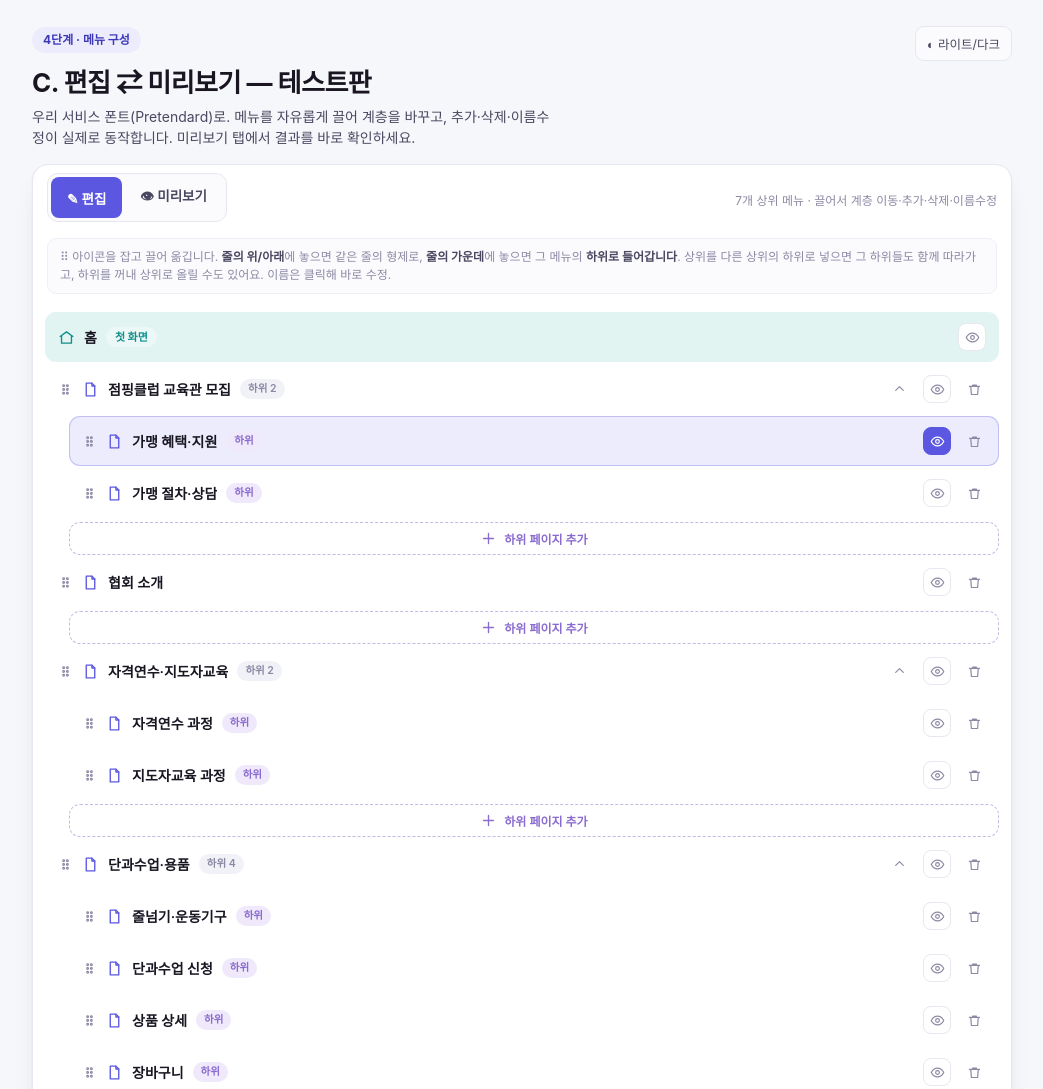
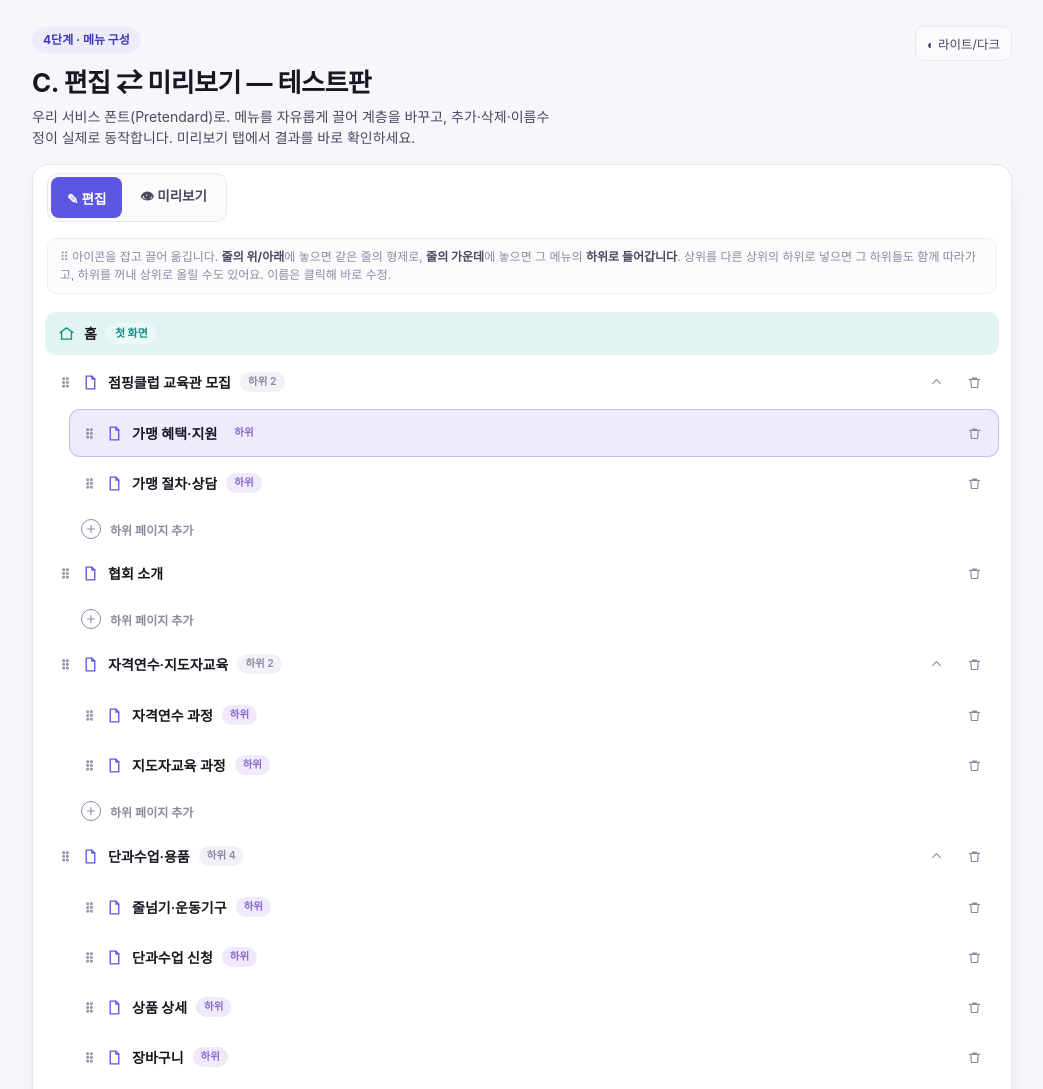
Before and after one commit to nophelon/sitemap-editor, a plain HTML site: page index.html in a window 1280 px wide. Shown: the top 1089 px of the page, without its empty margins (118-1161 px from the left). Drawn offline with Linux system fonts and the light colour scheme; a web font is replaced by a local one.

Commit message:
UX 다듬기: 추가버튼 원형+ 아이콘·점선/호버배경 제거·회색→브랜드, 행별 미리보기(👁) 제거, 탭 안내문 삭제
Co-Authored-By: Claude Opus 4.8 (1M context) <noreply@anthropic.com>

```diff
--- a/index.html
+++ b/index.html
@@ -96,6 +96,13 @@ svg.i{width:17px;height:17px;stroke:currentColor;stroke-width:1.9;fill:none;stro
 .pvframe{margin:6px;border:1px solid var(--line);border-radius:13px;overflow:hidden}
 .tiphint{margin:2px 8px 10px;font-size:12px;color:var(--muted);line-height:1.5;background:var(--panel-2);border:1px solid var(--line-2);border-radius:9px;padding:9px 12px}
 .tiphint b{color:var(--ink-2)}
+/* 추가 버튼: 점선 테두리·호버배경 제거, 평소 회색→호버 브랜드색, + 는 원형 실선 안 */
+.addrow{border:none !important;background:none !important;color:var(--muted);justify-content:flex-start;gap:9px;padding:8px 12px;font-weight:600}
+.addrow:hover{background:none !important;color:var(--accent)}
+.addrow.addsub{color:var(--muted)}
+.addrow.addsub:hover{background:none !important;color:var(--child)}
+.addrow .addcirc{width:20px;height:20px;border-radius:50%;border:1.5px solid currentColor;display:grid;place-items:center;flex:0 0 auto}
+.addrow .addcirc svg.i{width:12px;height:12px;stroke-width:2.2}
 </style>
 </head>
 <body>
@@ -105,7 +112,7 @@ svg.i{width:17px;height:17px;stroke:currentColor;stroke-width:1.9;fill:none;stro
     <button class="themebtn" id="themebtn">◐ 라이트/다크</button>
   </div>
   <div class="card">
-    <div class="segbar"><div class="seg"><button id="tabEdit" class="on">✎ 편집</button><button id="tabPrev">👁 미리보기</button></div><span class="note" id="segnote"></span></div>
+    <div class="segbar"><div class="seg"><button id="tabEdit" class="on">✎ 편집</button><button id="tabPrev">👁 미리보기</button></div></div>
     <div class="pane pane-edit on" id="paneEdit"><div class="tiphint">⠿ 아이콘을 잡고 끌어 옮깁니다. <b>줄의 위/아래</b>에 놓으면 같은 줄의 형제로, <b>줄의 가운데</b>에 놓으면 그 메뉴의 <b>하위로 들어갑니다</b>. 상위를 다른 상위의 하위로 넣으면 그 하위들도 함께 따라가고, 하위를 꺼내 상위로 올릴 수도 있어요. 이름은 클릭해 바로 수정.</div><div class="tree" id="tree"></div></div>
     <div class="pane" id="panePrev"><div class="pvframe" id="pv"></div></div>
   </div>
@@ -221,19 +228,18 @@ function renderTree(mount, st, rerender){
       +`${hasK?`<span class="pill-cnt">하위 ${node.children.length}</span>`:''}`
       +`<span class="spacer"></span>`
       +`${hasK?`<button class="cv${open?' op':''}" title="하위 펼치기">${I.down}</button>`:''}`
-      +`${eye(node.id)}`
       +`${home?'':`<button class="ibtn danger sm2" title="삭제">${I.trash}</button>`}`;
     mount.appendChild(row);
     bindRow(row,node,depth);
     if(hasK&&open){
       node.children.forEach(c=>renderNode(c,depth+1));
-      const addK=el('button','addrow addsub',`${I.plus} 하위 페이지 추가`);addK.style.marginLeft=((depth+1)*24)+'px';addK.style.width=`calc(100% - ${(depth+1)*24}px)`;addK.onclick=()=>addChild(node.id,st,rerender);mount.appendChild(addK);
+      const addK=el('button','addrow addsub',`<span class="addcirc">${I.plus}</span> 하위 페이지 추가`);addK.style.marginLeft=((depth+1)*24)+'px';addK.style.width=`calc(100% - ${(depth+1)*24}px)`;addK.onclick=()=>addChild(node.id,st,rerender);mount.appendChild(addK);
     }else if(!home&&open&&!hasK){
-      const addK=el('button','addrow addsub',`${I.plus} 하위 페이지 추가`);addK.style.marginLeft=((depth+1)*24)+'px';addK.style.width=`calc(100% - ${(depth+1)*24}px)`;addK.onclick=()=>addChild(node.id,st,rerender);mount.appendChild(addK);
+      const addK=el('button','addrow addsub',`<span class="addcirc">${I.plus}</span> 하위 페이지 추가`);addK.style.marginLeft=((depth+1)*24)+'px';addK.style.width=`calc(100% - ${(depth+1)*24}px)`;addK.onclick=()=>addChild(node.id,st,rerender);mount.appendChild(addK);
     }
   };
   TREE.forEach(n=>renderNode(n,0));
-  const addT=el('button','addrow',`${I.plus} 상위 페이지 추가`);addT.onclick=()=>addTop(st,rerender);mount.appendChild(addT);
+  const addT=el('button','addrow',`<span class="addcirc">${I.plus}</span> 상위 페이지 추가`);addT.onclick=()=>addTop(st,rerender);mount.appendChild(addT);
 }
 
 /* 미리보기 — 상단 메뉴바(하위는 드롭다운, 더 깊으면 들여써서 표시). nav 클릭=선택. */
@@ -257,13 +263,12 @@ function foot(){return `<div class="footbar"><button class="act-ghost">${I.left}
 const st={sel:'fr-benefit',open:{},mode:'edit',onEye:()=>{st.mode='preview';}};tops().forEach(p=>st.open[p.id]=true);
 const tree=document.getElementById('tree'),pv=document.getElementById('pv');
 const paneEdit=document.getElementById('paneEdit'),panePrev=document.getElementById('panePrev');
-const tabEdit=document.getElementById('tabEdit'),tabPrev=document.getElementById('tabPrev'),segnote=document.getElementById('segnote');
+const tabEdit=document.getElementById('tabEdit'),tabPrev=document.getElementById('tabPrev');
 function render(focusId){
   renderTree(tree,st,render);
   if(st.mode==='preview')renderPreview(pv,st,render);
   paneEdit.classList.toggle('on',st.mode==='edit');panePrev.classList.toggle('on',st.mode==='preview');
   tabEdit.classList.toggle('on',st.mode==='edit');tabPrev.classList.toggle('on',st.mode==='preview');
-  segnote.textContent=st.mode==='edit'?tops().length+'개 상위 메뉴 · 끌어서 계층 이동·추가·삭제·이름수정':'지금 보는 페이지: '+find(st.sel).p.title;
   if(focusId&&st.mode==='edit'){const n=tree.querySelector('[data-id="'+focusId+'"] .tn');if(n){n.focus();selectText(n);}}
 }
 tabEdit.onclick=()=>{st.mode='edit';render();};tabPrev.onclick=()=>{st.mode='preview';render();};
```
